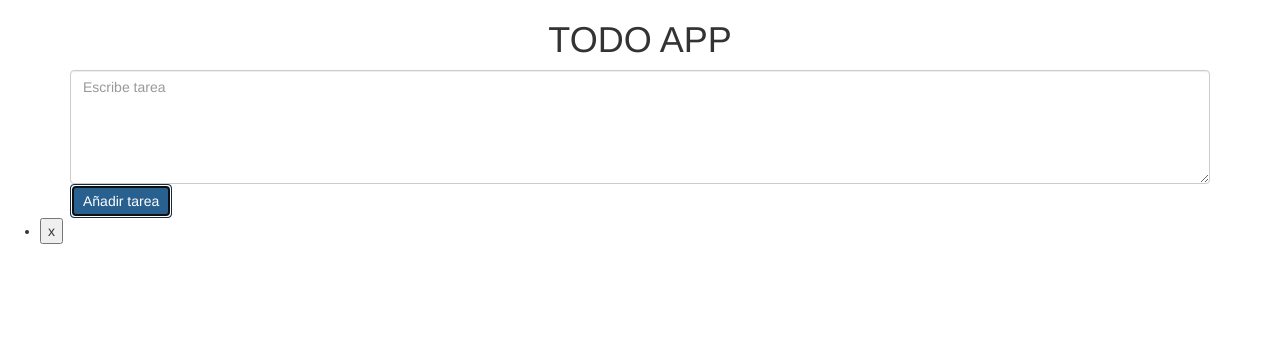
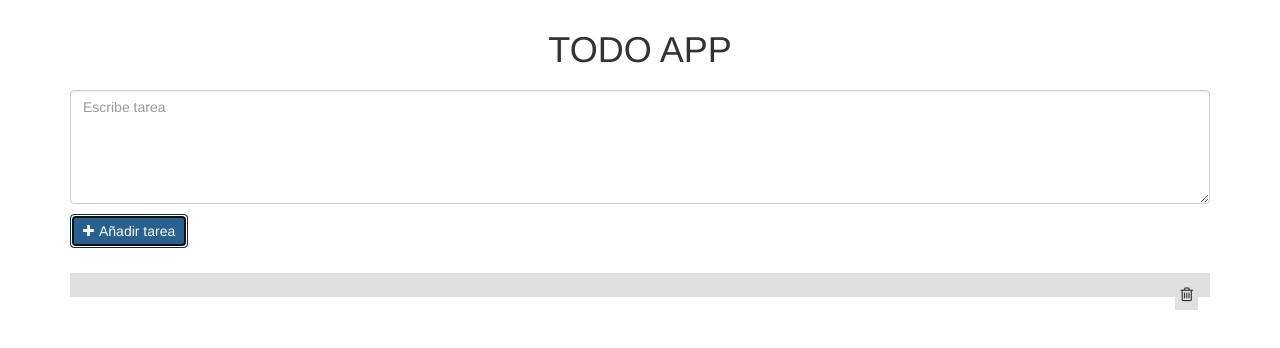
Before and after one commit to parakawa/Todo-App, a plain HTML site: page index.html in a window 1280 px wide. Both pictures are taken after a click on the button "Añadir tarea". Drawn offline with nearby package versions, Linux system fonts and the light colour scheme.

Commit message:
fin de ejercicio, falta estudiarlo

```diff
--- a/css/main.css
+++ b/css/main.css
@@ -0,0 +1,33 @@
+h1{
+	padding: 10px;
+}
+
+#add{
+	margin: 10px 0;
+}
+
+.fa-plus{
+	margin-right: 5px;
+}
+
+#lista ul{
+	padding: 10px 0;
+	list-style-type: none;
+}
+
+#lista ul li{
+	background-color: #E0E0E0;
+	margin: 5px 0;
+	padding: 12px;
+}
+
+.remove{
+	background-color: #E0E0E0;
+	border:none;
+	padding: 0 5px 5px;
+	float:right;
+}
+
+.fa-trash-o{
+	font-size: 16px;
+}
--- a/index.html
+++ b/index.html
@@ -3,7 +3,9 @@
 <head>
   <meta charset="UTF-8">
   <title>TODO Application</title>
+  <link rel="icon" href="img/icono-todo.png" type="image/png">
   <link rel="stylesheet" href="https://maxcdn.bootstrapcdn.com/bootstrap/3.3.6/css/bootstrap.min.css">
+  <link rel="stylesheet" href="https://maxcdn.bootstrapcdn.com/font-awesome/4.6.1/css/font-awesome.min.css">
   <meta name="viewport" content="width=device-width, initial-scale=1.0, user-scalable=yes">
   <link rel="stylesheet" href="css/main.css">
 </head>
@@ -14,12 +16,13 @@
 	<section>
 		<div class="container">
 			<textarea id="tarea" class="form-control" rows="5" id="comment" placeholder="Escribe tarea"></textarea>
-			<button id="add" type="button" class="btn btn-primary">Añadir tarea</button>
+			<button id="add" type="button" class="btn btn-primary"><i class="fa fa-plus" aria-hidden="true"></i>Añadir tarea</button>
+			<div id="lista">
+
+			</div>
 
 		</div>
-		<div id="lista">
 
-		</div>
 
 	</section>
 	<script src="js/main.js"></script>
--- a/js/main.js
+++ b/js/main.js
@@ -35,7 +35,7 @@ function show() {
 
     var html = '<ul>';
     for(var i=0; i<lista.length; i++) {
-        html += '<li>' + lista[i] + '<button class="remove" id="' + i  + '">x</button></li>';
+        html += '<li>' + lista[i] + '<button class="remove" id="' + i  + '"><i class="fa fa-trash-o" aria-hidden="true"></i></button></li>';
     };
     html += '</ul>';
 
```
Also changed, not shown: img/icono-todo.png (added), img/tachito.png (added).
